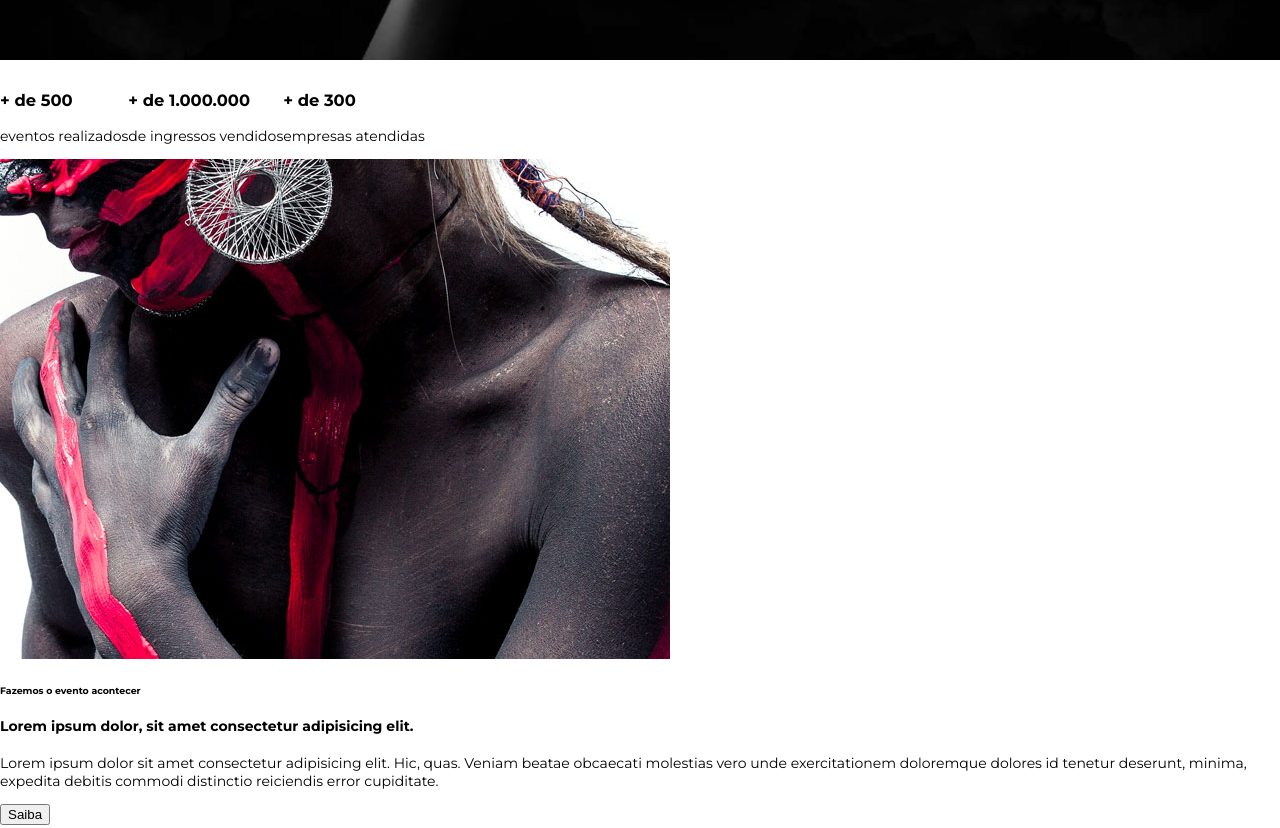
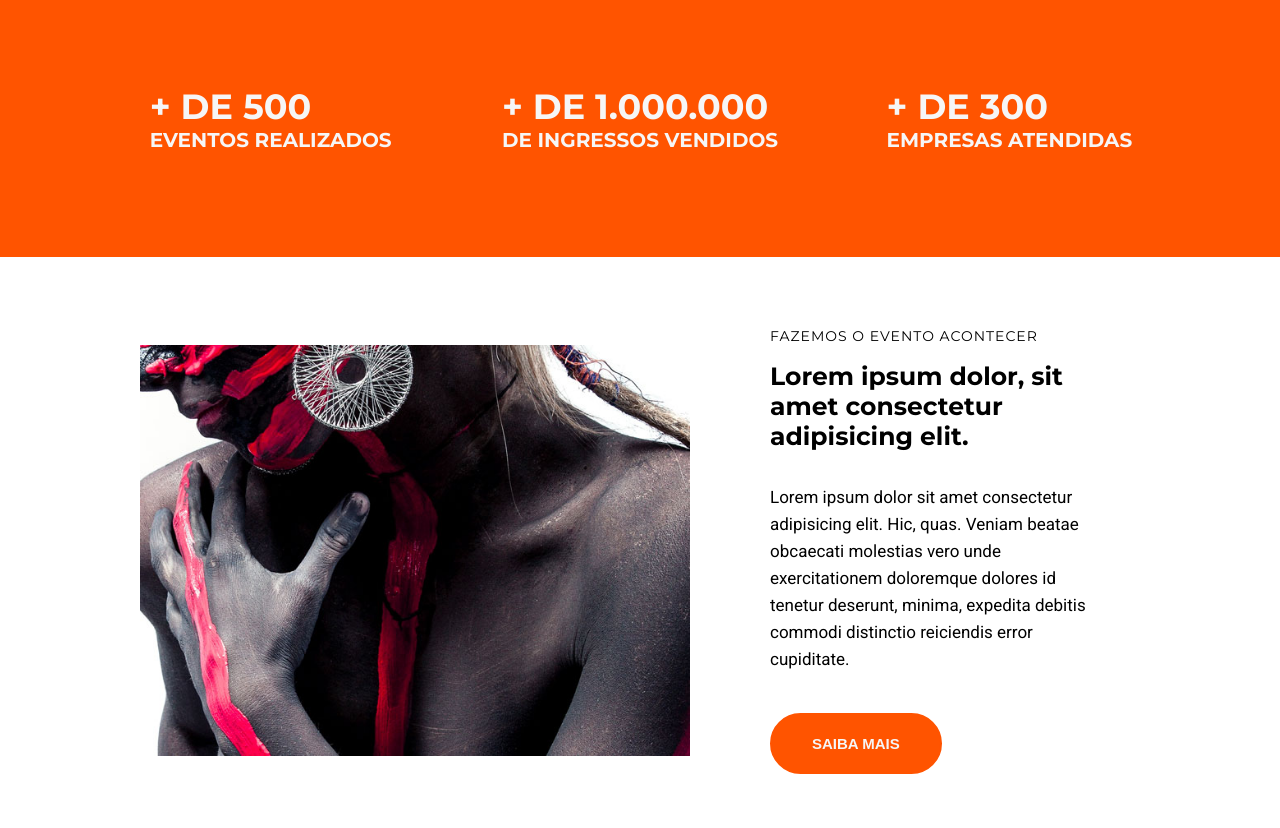
Before and after one commit to luanfenili/Imagine, a website: page src/index.html in a window 1280 px wide. Shown: the part 740-1568 px from the top of the page. Drawn offline with Linux system fonts and the light colour scheme.

Commit message:
feat(counter) aula-5

```diff
--- a/src/index.html
+++ b/src/index.html
@@ -2,15 +2,18 @@
 <html lang="pt-br">
 <head>
     <meta charset="UTF-8">
-    <meta http-equiv="X-UA-Compatible" content="IE=edge">
     <meta name="viewport" content="width=device-width, initial-scale=1.0">
     <link rel="stylesheet" href="style.css">
     <title>Studion</title>
 </head>
+
 <body>
     <nav class="navbar">
+    <div class="container navbar__container">
         <h1 class="logo-studion">
-            Studi<Span class="copy--primery">on</Span> <span class="logo-studion__subtitle">Eventos</span></h1>
+            Studi<Span class="copy--primery">on</Span>
+            <span class="logo-studion__subtitle">Eventos</span>
+        </h1>
         <ul class="navbar__links">
             <li>
                 <a href="#empresa">
@@ -38,14 +41,21 @@
                 </a>
             </li>
         </ul>
+    </div>
     </nav>
 
     <header>
         <div id="slider">
             <div class="slide">
-                <img class= "slide__background-image"src="./imagens/banner.jpg" alt="Stuion Banner">
+                <img
+                     class= "slide__background-image"
+                     src="./imagens/banner.jpg"
+                     alt="Stuion Banner"
+                />
                 <div class="slide__copy">
-                    <h6><span class="copy--primery">Próximo evento</span>- Dia 25 de Setembro ás 19h</h6>
+                    <h6>
+                        <span class="copy--primery">Próximo evento</span>- Dia 25 de Setembro ás 19h
+                    </h6>
                     <h2><span class="copy--primery">Creative </span> Minds</h2>
                     <button class="btn btn--slide"><span>Saiba mais</span></button>
                 </div>
@@ -54,27 +64,42 @@
     </header>
 
     <main>
-        <section>
-            <ul>
+        <section id="counter">
+          <ul class="container container counter__container">
             <li>
-                    <h3>+ de 500</h3> eventos realizados
+              <h3>
+                + de 500
+                <small>
+                  eventos realizados
+                </small>
+              </h3>
             </li>
             <li>
-                    <h3>+ de 1.000.000</h3>de ingressos vendidos
+              <h3>
+                + de 1.000.000
+                <small>
+                  de ingressos vendidos
+                </small>
+              </h3>
             </li>
             <li>
-                    <h3>+ de 300</h3> empresas atendidas
+              <h3>
+                + de 300
+                <small>
+                  empresas atendidas
+                </small>
+              </h3>
             </li>
           </ul>
         </section>
 
-        <section>
-            <div>
-                <img src="./imagens/institutional.jpg" alt="">
+        <section class="container institutional">
+            <img class="institutional__image" src="./imagens/institutional.jpg" alt="Studion institutional">
+            <div class="institutional__copy">
                 <h6>Fazemos o evento acontecer</h6>
                 <h4>Lorem ipsum dolor, sit amet consectetur adipisicing elit.</h4>
                 <p>Lorem ipsum dolor sit amet consectetur adipisicing elit. Hic, quas. Veniam beatae obcaecati molestias vero unde exercitationem doloremque dolores id tenetur deserunt, minima, expedita debitis commodi distinctio reiciendis error cupiditate.</p>
-                <button>Saiba</button>
+                <button class="btn btn--institutional">Saiba mais</button>
             </div>
         </section>
 
--- a/src/style.css
+++ b/src/style.css
@@ -1,4 +1,4 @@
-@import url('https://fonts.googleapis.com/css2?family=Montserrat:wght@300;400;700;900&display=swap');
+@import url('https://fonts.googleapis.com/css2?family=Montserrat:wght@400;500;700;900&family=Roboto&display=swap');
 
 *{
     box-sizing: border-box;
@@ -6,9 +6,11 @@
 
 :root {
   font-family: 'Montserrat', sans-serif;
-  font-size: 14px;
+  font-size: 16px;
   --color-primery: #ff5400;
+  --color-copy:#333
   --default-padding: 1rem;
+  color: var(--color-copy)
 }
 
 body{
@@ -16,28 +18,42 @@ body{
   padding-top: 7.75rem;
 }
 
+header,
+main,
+footer {
+    overflow-x: hidden;
+}
+
+.container {
+    max-width:1140px;
+    margin: 0 auto;
+}
+
 ul{
     display: flex;
     list-style: none;
-    padding-left: 0%;
-
+    padding-left: 0;
 }
 
 .navbar{
     position: fixed;
     z-index: 1;
+    top: 0;
+    left: 0;
+    width:100%;
+    background-color: #000814;/*Não é preto*/
+    color: #f6f6f6;
+}
+
+.navbar__container {
     display: grid;
     grid-template-columns: 1fr 9fr;
     align-items: center;
-    top: 0;
-    left: 0;
 
     width: 100vw;
     height: 7.75rem;
     padding: 0 1rem;
 
-    background-color: #000814;/*Não é preto*/
-    color: #f6f6f6;
 }
 .navbar__links{
     justify-self: end;
@@ -83,7 +99,7 @@ ul{
 
 .slide{
     position: relative;
-    height: calc(100vh - 7.75rem);
+    height: calc(90vh - 7.75rem);
 }
 
 .slide__background-image {
@@ -100,13 +116,16 @@ ul{
 }
 
 .slide__copy h6 {
+    margin: 0;
     font-size: .9375rem;
     font-weight: 400;
     text-transform: uppercase;
     letter-spacing: .1875rem;
+    line-height: 3rem;
 }
 
 .slide__copy h2{
+    margin: 1rem;
     font-size: 6.25rem;
     text-transform: uppercase;
     line-height: 6.25rem;
@@ -117,22 +136,88 @@ ul{
 }
 
 .btn{
-    cursor: pointer;
-   padding: 1rem 2.5rem;
-   border: .125rem solid #f6f6f6;
-   border-radius: 5rem;
-   color: var(--color-primery);
-   background: unset;
-   font-size: .9375rem;
-   font-weight: 700;
-   text-transform: uppercase;
-   transition: 0.25s all ease;
+  cursor: pointer;
+  padding: 1.25rem 2.5rem;
+  border: 0.125rem solid #f6f6f6;
+  border-radius: 5rem;
+  color: var(--color-primary);
+  background: unset;
+  font-size: 0.9375rem;
+  font-weight: 700;
+  text-transform: uppercase;
+  transition: 0.3s all ease;
 }
 
 .btn:hover,
 .btn:active,
-.btn:focus {
+.btn:focus,
+.btn--institutional {
     border-color: var(--color-primery);
     background-color: var(--color-primery);
     color: #f6f6f6
 }
+
+#counter {
+    background-color:var(--color-primery);
+    color: #f6f6f6 ;
+    text-transform: uppercase;
+}
+
+.counter__container {
+    display: grid;
+    grid-template-columns: repeat(auto-fill, minmax(300px, 1fr));
+    place-items: center;
+    padding: 4.375rem 1rem;
+}
+
+.counter__container h3 {
+    font-size: 2.1875rem;
+}
+
+.counter__container h3 small {
+    display: block;
+    font-size: 1.25rem;
+}
+
+.institutional {
+    display: grid;
+    grid-template-columns: auto auto;
+    gap: 3.125rem;
+    align-items: center;
+    padding: 4.375rem;
+}
+
+.institutional__image {
+    max-width: 550px;
+}
+
+.institutional__copy {
+    padding: 0 1.875rem;
+}
+
+.institutional__copy h6 {
+    font-size: .875rem;
+    font-weight: 300;
+    letter-spacing: .0625rem;
+    text-transform: uppercase;
+    margin: 0;
+}
+
+.institutional__copy h4 {
+    font-size: 1.5625rem;
+    margin-top: 1rem;
+}
+
+.institutional p {
+    font-family: 'Roboto', sans-serif;
+    font-size: 1.0625rem;
+    line-height: 1.6875rem;
+    margin-bottom: 0;
+    margin-bottom: 2.5rem;
+}
+
+.btn--institutional:hover {
+    color: var(--color-copy);
+    background: unset;
+    box-shadow: 0 1rem 1rem #000814
+}
```
Lines whose indentation alone changed are shown as unchanged.
